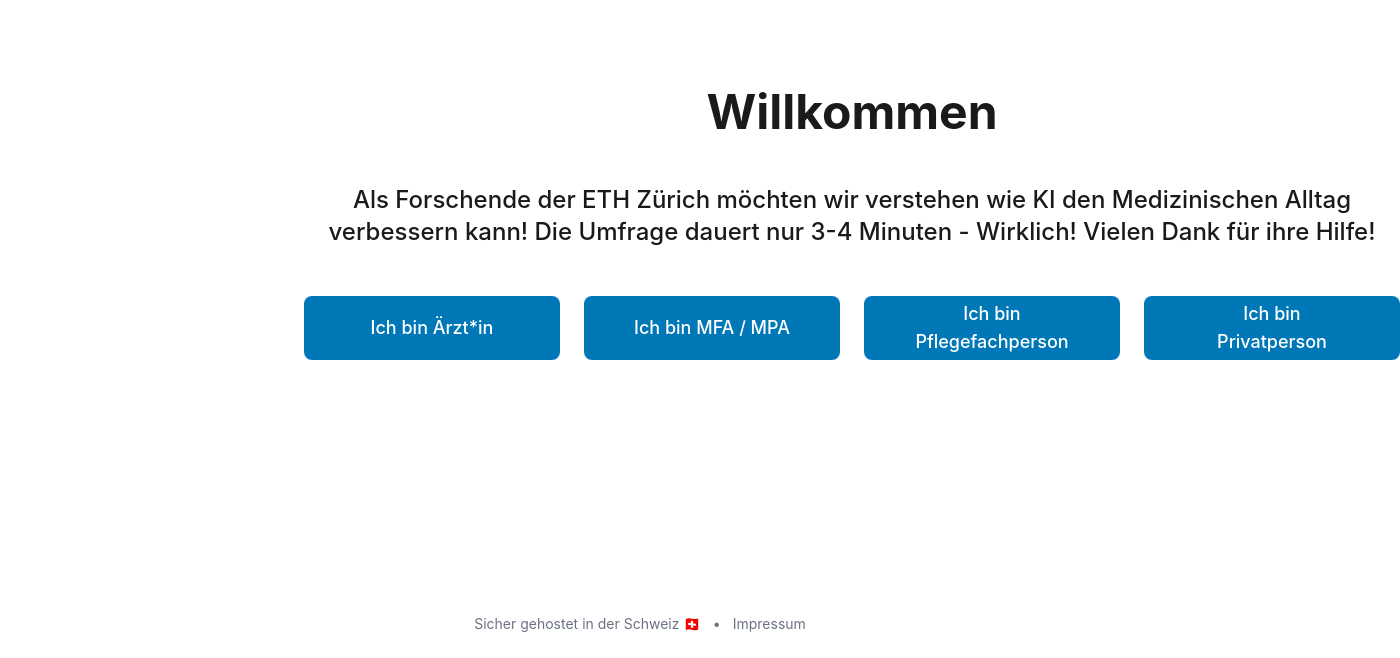
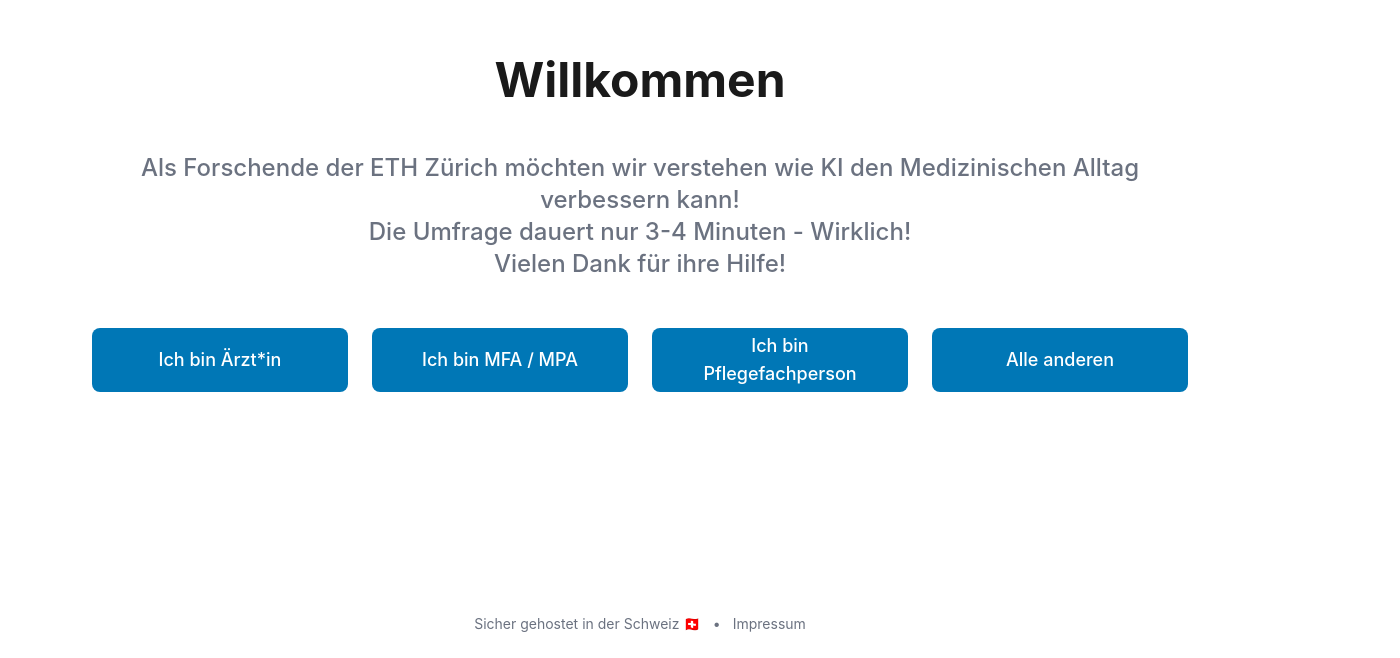
Before and after one commit to tobiasbudig/MyForm, a React (Vite) app in the folder client/: page / in a window 1280 px wide. Shown: the part 142-800 px from the top of the page, 1400 px wide, since content can reach past the window. Built offline with nearby package versions, Linux system fonts and the light colour scheme; no server answers.

Commit message:
added favicon and fixed homepage UI

```diff
--- a/client/index.html
+++ b/client/index.html
@@ -2,7 +2,7 @@
 <html lang="en">
   <head>
     <meta charset="UTF-8" />
-    <link rel="icon" type="image/svg+xml" href="/vite.svg" />
+    <link rel="icon" type="image/jpeg" href="/favicon.jpeg" />
     <meta name="viewport" content="width=device-width, initial-scale=1.0" />
     <title>Questionnaire</title>
   </head>
--- a/client/src/pages/HomePage.jsx
+++ b/client/src/pages/HomePage.jsx
@@ -10,12 +10,12 @@ export default function HomePage() {
       transition={{ duration: 0.6 }}
       className="flex flex-col items-center justify-center min-h-screen px-6"
     >
-      <div className="max-w-2xl text-center flex-1 flex items-center">
+      <div className="max-w-2xl text-center flex-1 flex flex-col items-center justify-center">
         <div>
           <h1 className="text-3xl sm:text-5xl font-bold text-textPrimary mb-12"> Willkommen</h1>
 
-          <p className="text-lg sm:text-2xl font-medium text-textPrimary mb-12">
-            Als Forschende der ETH Zürich möchten wir verstehen wie KI den Medizinischen Alltag verbessern kann! Die Umfrage dauert nur 3-4 Minuten - Wirklich!
+          <p className="text-lg sm:text-2xl font-medium text-gray-500 mb-12">
+            Als Forschende der ETH Zürich möchten wir verstehen wie KI den Medizinischen Alltag verbessern kann! <br /> Die Umfrage dauert nur 3-4 Minuten - Wirklich!  <br />
 Vielen Dank für ihre Hilfe!
           </p>
           <div className="flex flex-col sm:flex-row gap-6 justify-center items-center">
@@ -41,7 +41,7 @@ Vielen Dank für ihre Hilfe!
               to="/form/participant"
               className="px-12 py-4 bg-primary text-white text-base sm:text-lg rounded-lg font-medium hover:bg-primary-hover transition-default hover:scale-105 hover:shadow-lg w-full sm:w-64 h-16 flex items-center justify-center"
             >
-              Ich bin Privatperson
+              Alle anderen
             </Link>
           </div>
         </div>
```
Also changed, not shown: client/public/favicon.jpeg (added).
